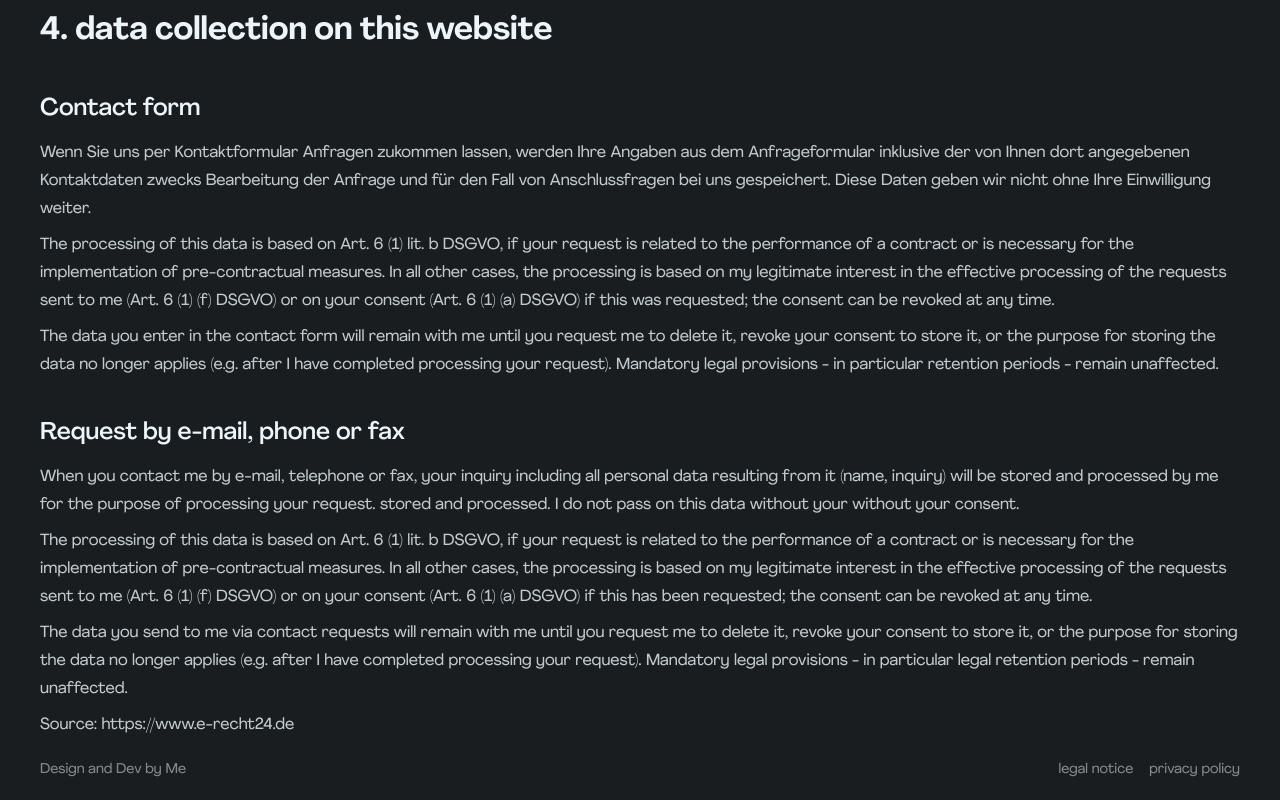
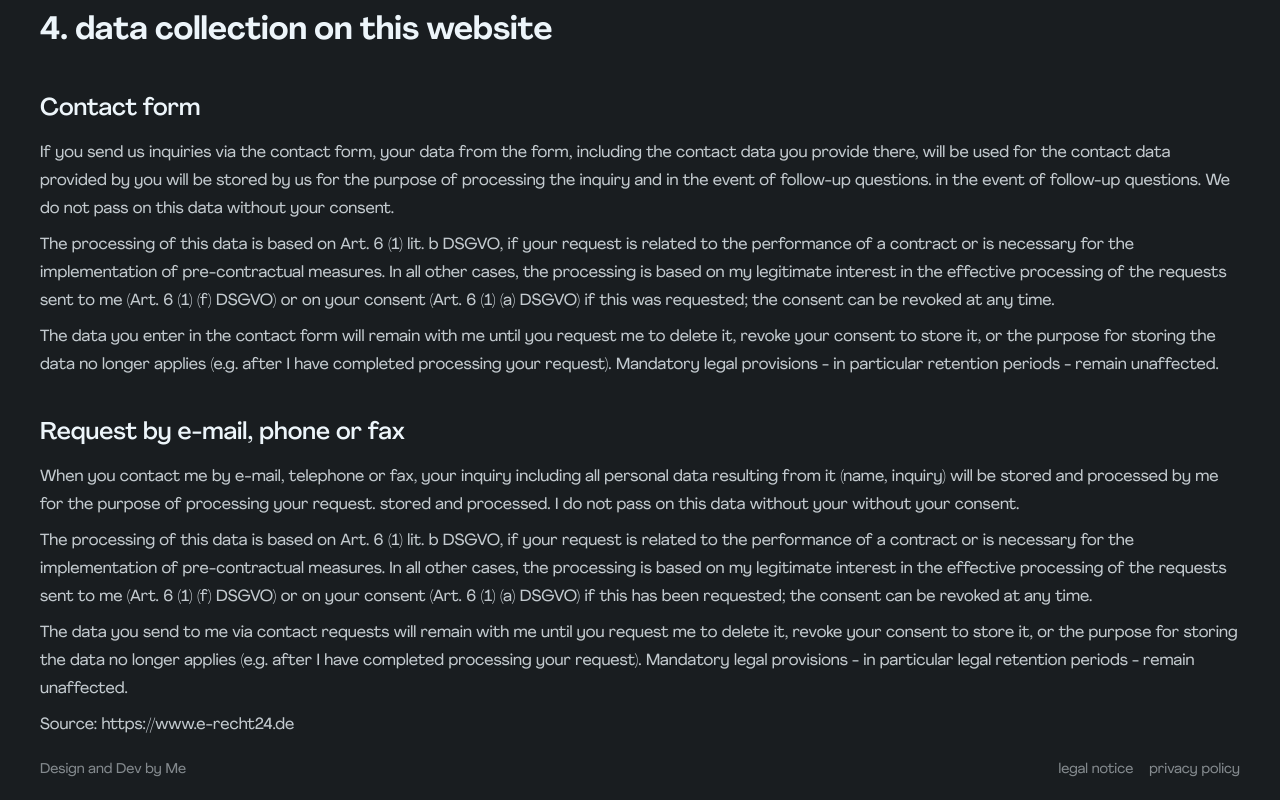
Before and after one commit to AdamHasma/adamh-next, a Next.js app: page /privacyPolicy in a window 1280 px wide. Shown: the part 4632-5432 px from the top of the page. Built offline with nearby package versions, Linux system fonts and the light colour scheme.

Commit message:
text fix

```diff
--- a/pages/privacyPolicy.tsx
+++ b/pages/privacyPolicy.tsx
@@ -311,11 +311,12 @@ function PrivacyPolicy() {
         <h2 className="text-xl">4. data collection on this website</h2>
         <h3 className="text-lg">Contact form</h3>{" "}
         <p>
-          Wenn Sie uns per Kontaktformular Anfragen zukommen lassen, werden Ihre
-          Angaben aus dem Anfrageformular inklusive der von Ihnen dort
-          angegebenen Kontaktdaten zwecks Bearbeitung der Anfrage und f&uuml;r
-          den Fall von Anschlussfragen bei uns gespeichert. Diese Daten geben
-          wir nicht ohne Ihre Einwilligung weiter.
+          If you send us inquiries via the contact form, your data from the
+          form, including the contact data you provide there, will be used for
+          the contact data provided by you will be stored by us for the purpose
+          of processing the inquiry and in the event of follow-up questions. in
+          the event of follow-up questions. We do not pass on this data without
+          your consent.
         </p>{" "}
         <p>
           The processing of this data is based on Art. 6 (1) lit. b DSGVO, if
```
